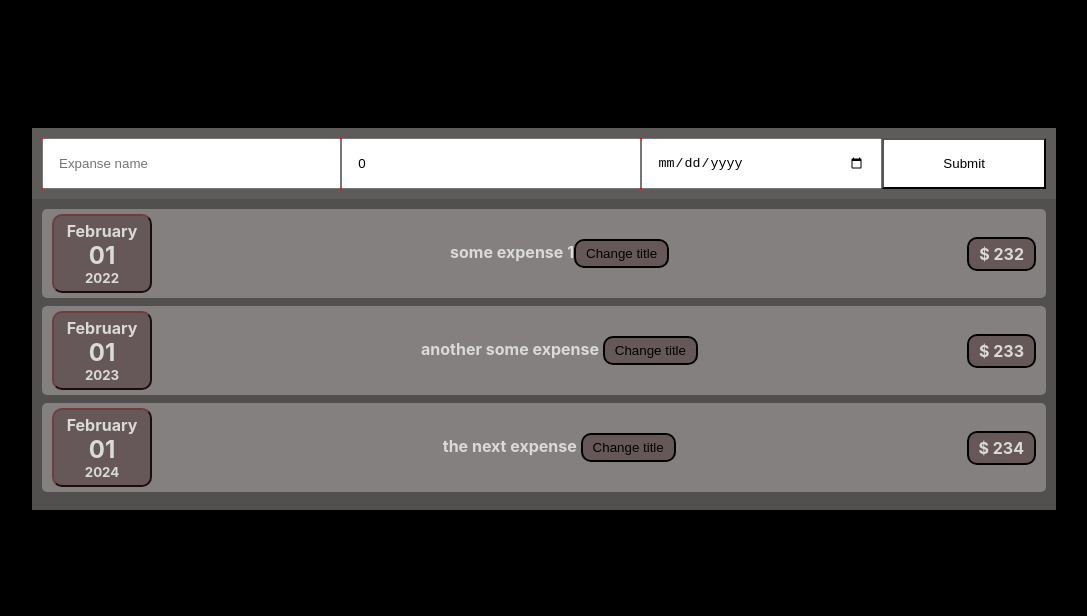
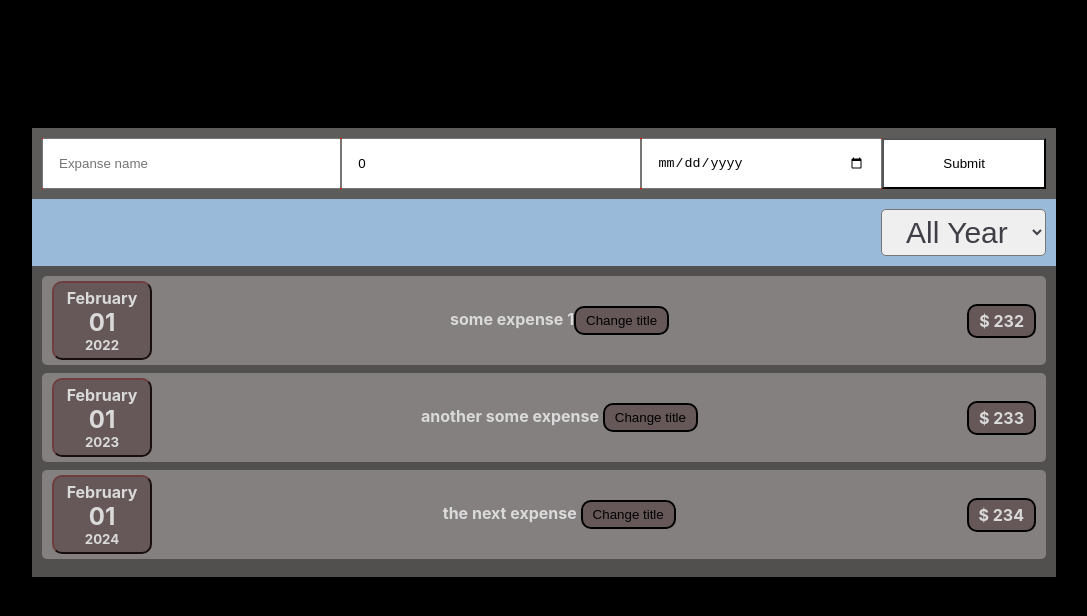
Before and after one commit to J0-Y0/ExpensTracker, a React (Create React App) app: page / in a window 1280 px wide. Shown: the top 616 px of the page, without its empty margins (96-1183 px from the left). Built offline with nearby package versions, Linux system fonts and the light colour scheme.

Commit message:
filter by year

```diff
--- a/src/App.js
+++ b/src/App.js
@@ -3,6 +3,7 @@ import Expense from "./components/ExpenseItem/Expense";
 import Card from "./components/Card";
 import NewExpense from "./components/NewExpense/NewExpense";
 import { useState } from "react";
+import ExpenseFilter from "./components/ExpenseItem/ExpenseFilter"
 function App() {
   const initialExpenses = [
     { "date": new Date(2022, 1, 1), "amount": 232, "title": "some expense 1" },
@@ -10,20 +11,29 @@ function App() {
     { "date": new Date(2024, 1, 1), "amount": 234, "title": "the next expense " }
   ]
   const [expenses, setExpenses] = useState(initialExpenses)
+  const [filteredYear, setFilteredYear] = useState('all')
 
   const handleSave = (data) => {
-    console.log("Expense saved:", data);
-    setExpenses([...expenses, data])
+    setExpenses((previousExpense)=>[data,...previousExpense])
   };
-
-
+  const handleFilterChange =(year)=>{
+    setFilteredYear(year)
+  }
   return (
     <Card>
       <NewExpense onSave={handleSave} />
-
+      <ExpenseFilter selected = {filteredYear} onFilter = {handleFilterChange} years = {expenses.map((expense)=>expense.date.getFullYear())} />
       <div className="expense">
         {
-          expenses.map((item) => <Expense key={item.amount} expense={item} />)
+          expenses.map((item) =>{
+
+            if (item.date.getFullYear() == filteredYear || filteredYear == "all"){
+              return <Expense key={item.amount} expense={item} />
+            }
+
+
+
+          } )
         }
       </div>
 
--- /dev/null
+++ b/src/components/ExpenseItem/ExpenseFilter.css
@@ -0,0 +1,13 @@
+.filter {
+  display: flex;
+  justify-content: end;
+  padding: 10px;
+  background-color: #9abada;
+}
+.filter select {
+  font-size: 30px;
+  outline: none;
+  padding: 5px 20px;
+  border-radius: 5px;
+  color: #3f3f47;
+}
--- /dev/null
+++ b/src/components/ExpenseItem/ExpenseFilter.js
@@ -0,0 +1,25 @@
+import "./ExpenseFilter.css"
+function ExpenseFilter({selected,onFilter,years}) {
+
+    const handleChange = (event)=>{
+        onFilter(event.target.value)
+    };
+    return (
+        <div className = "filter" >
+
+            <select value = {selected}  onChange={handleChange} >
+                            <option  value="all">All Year</option>
+                            { years.map((year) => <option  value={year}>{year}</option>)}
+
+            </select>
+
+        </div>
+
+
+
+
+
+    )
+}
+
+export default ExpenseFilter;
--- /dev/null
+++ b/src/components/ExpenseItem/ExpenseFilter.scss
@@ -0,0 +1,14 @@
+.filter{
+
+     display: flex;
+    justify-content: end;
+    padding: 10px;
+    background-color: #9abada;
+    select{
+        font-size: 30px;
+        outline: none;
+        padding:5px 20px;
+        border-radius: 5px;
+        color: #3f3f47;
+    }
+}
--- /dev/null
+++ b/src/components/ExpenseItem/ExpsenseFilter.css
@@ -0,0 +1,6 @@
+.filter {
+  display: flex;
+  justify-content: end;
+  padding: 10px;
+  background-color: aliceblue;
+}
```
